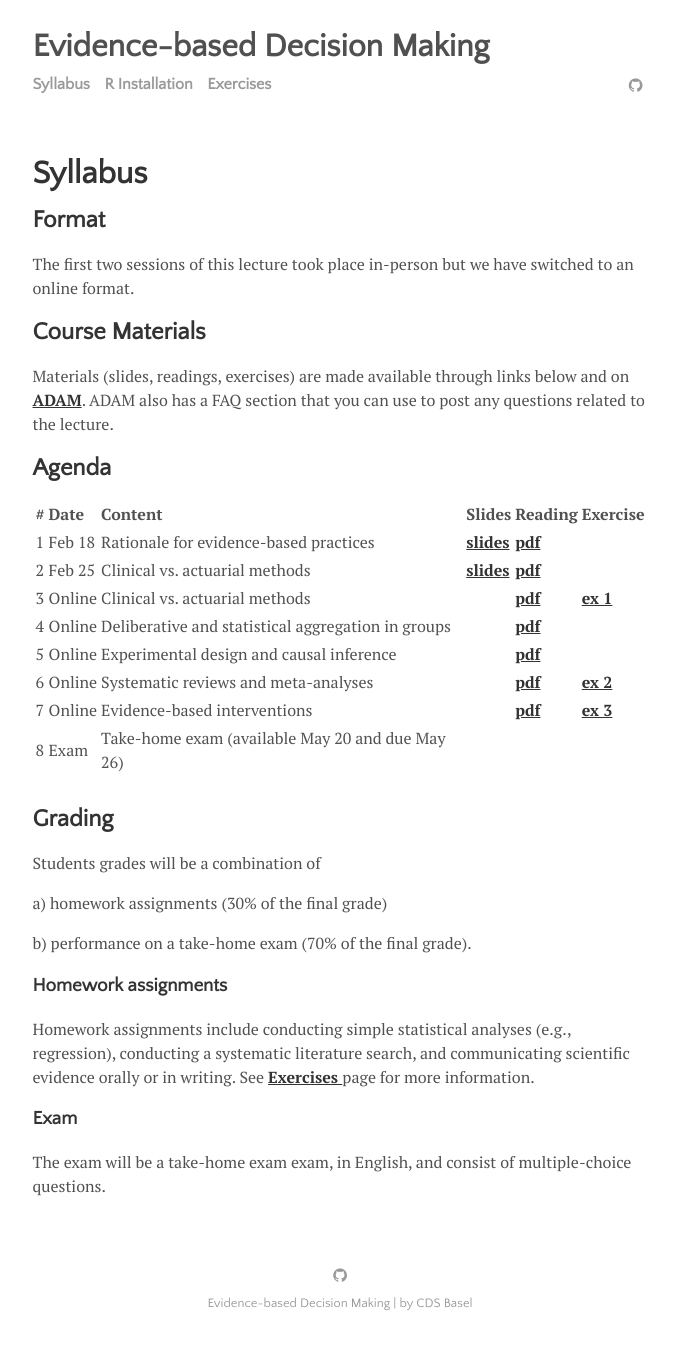
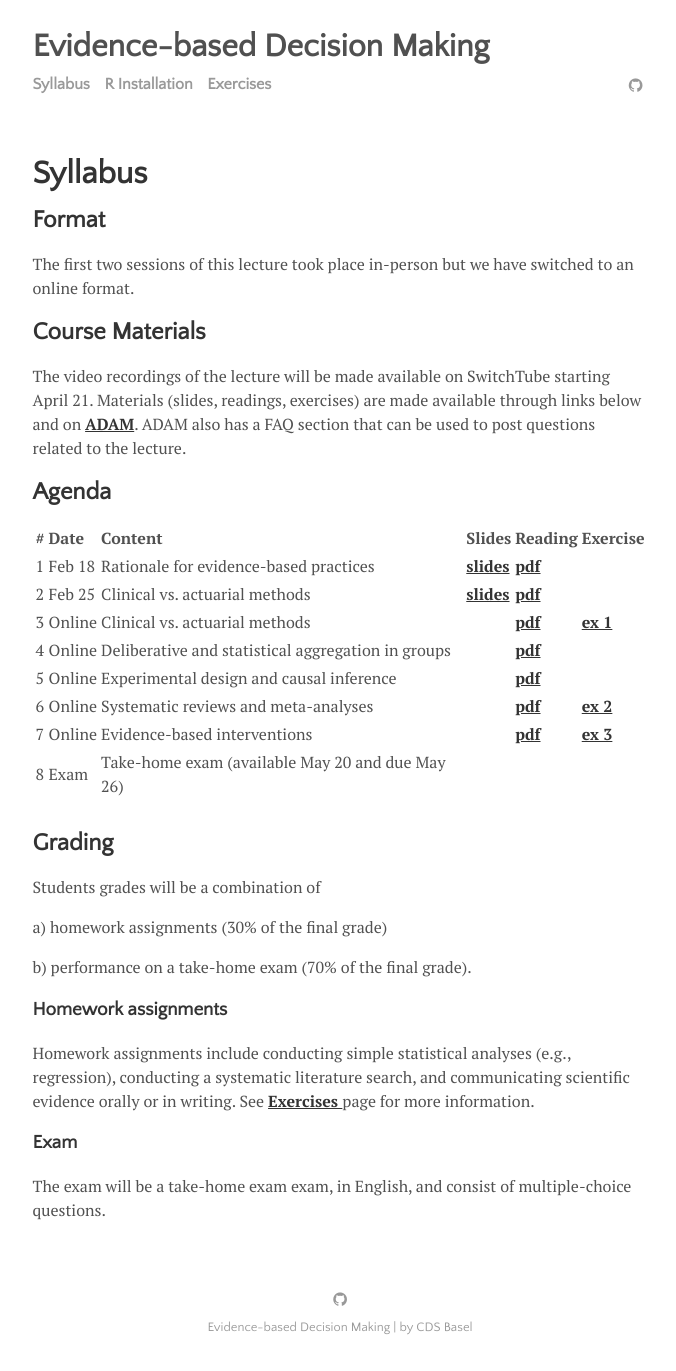
Before and after one commit to matarui/evidencebaseddm, a Jekyll site: the page built from menu/syllabus.md, in a window 1280 px wide. Shown: the whole page, without its empty margins (300-976 px from the left). Built offline with Jekyll 4.4.1, drawn with Linux system fonts in a browser that asks for light colours; before the commit the page ends 1347 px from its top, so only the background shows below that.

Commit message:
Update syllabus.md

```diff
--- a/menu/syllabus.md
+++ b/menu/syllabus.md
@@ -7,7 +7,7 @@
 The first two sessions of this lecture took place in-person but we have switched to an online format.
 
 ## Course Materials
-Materials (slides, readings, exercises) are made available through links below and on <a href="https://adam.unibas.ch/goto_adam_crs_833529.html"><b>ADAM</b></a>. ADAM also has a FAQ section that you can use to post any questions related to the lecture.
+The video recordings of the lecture will be made available on SwitchTube starting April 21. Materials (slides, readings, exercises) are made available through links below and on <a href="https://adam.unibas.ch/goto_adam_crs_833529.html"><b>ADAM</b></a>. ADAM also has a FAQ section that can be used to post questions related to the lecture.
 
 ## Agenda
 
```
